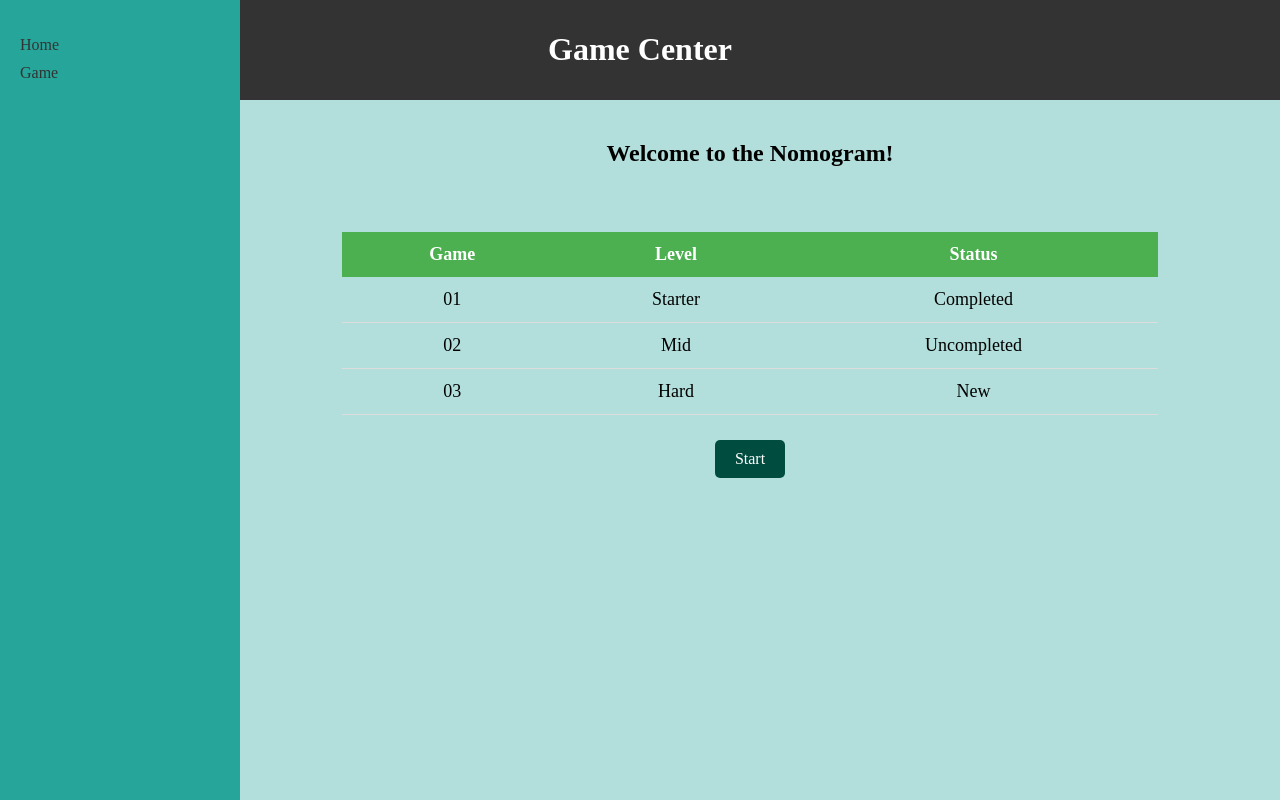
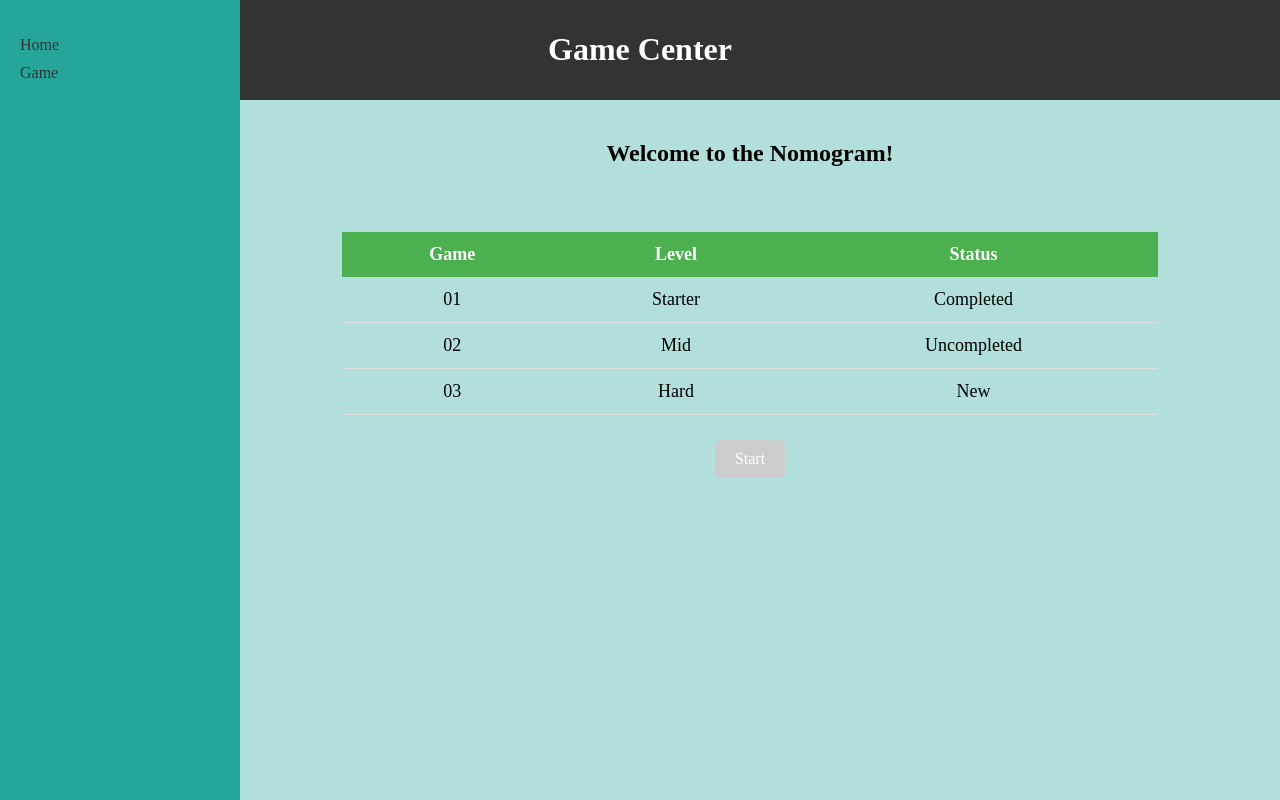
Before and after one commit to JanetZhu-personal/nomogram-app, a React (Create React App) app: page / in a window 1280 px wide. Built offline with nearby package versions, Linux system fonts and the light colour scheme.

Commit message:
navigate with game key

```diff
--- a/src/index.css
+++ b/src/index.css
@@ -72,7 +72,12 @@ body {
 }
 
 #start-btn:hover, .answer-popup-btn:hover {
-  background-color: #0056b3;  /* Darker blue on hover */
+  background-color: #0056b3;
+}
+
+#start-btn:disabled {
+  background-color: #cccccc;
+  cursor: not-allowed;
 }
 
 /* popups */
@@ -123,6 +128,10 @@ body {
   margin-top: 40px;
 }
 
+.selected-row {
+  background-color: #e6f7ff;
+}
+
 .game-table {
   width: 80%;
   border-collapse: collapse;
@@ -142,7 +151,7 @@ body {
 }
 
 .game-table tr:hover {
-  background-color: #1b5e20;
+  background-color: #e6f7ff;
   cursor: pointer;
 }
 
--- a/src/pages/home-page.js
+++ b/src/pages/home-page.js
@@ -12,9 +12,14 @@ function HomePage() {
         setDatabase(data);
     }, []);
 
+    const [selectedGameKey, setSelectedGameKey] = useState(null);
+    const handleRowClick = (key) => {
+        setSelectedGameKey(key);
+    };
+
     const navigate = useNavigate();
     const handleStartClick = () => {
-        navigate('/game');
+        navigate('/game/${selectedGameKey}');
     };
     return (
         <div>
@@ -36,18 +41,31 @@ function HomePage() {
                         <tbody>
                             {Object.keys(databaseDict).map((key) => {
                                 const item = databaseDict[key];
+                                const isSelected = selectedGameKey === key;
                                 return (
-                                <tr key={key}>
-                                    <td>{item.Key}</td>
-                                    <td>{item.Level}</td>
-                                    <td>{item.Status}</td>
-                                </tr>
+                                    <tr
+                                        key={key}
+                                        className={isSelected ? 'selected-row' : ''}
+                                        onClick={() => handleRowClick(key)}
+                                        style={{ cursor: 'pointer' }}
+                                    >
+                                        <td>{item.Key}</td>
+                                        <td>{item.Level}</td>
+                                        <td>{item.Status}</td>
+                                    </tr>
                                 );
                             })}
                         </tbody>
                     </table>
                 </div>
-                <button id="start-btn" onClick={handleStartClick}>Start</button>
+                <button
+                    id="start-btn"
+                    onClick={handleStartClick}
+                    disabled={!selectedGameKey}
+                    className={!selectedGameKey ? 'disabled-btn' : ''}
+                >
+                    Start
+                </button>
             </div>
         </div>
     );
--- a/src/routes/Routes.js
+++ b/src/routes/Routes.js
@@ -8,7 +8,7 @@ const AppRoutes = () => {
   return (
     <Routes>
       <Route path="/" element={<HomePage />} />
-      <Route path="/game/" element={<GamePage />} />
+      <Route path="/game/:gameKey" element={<GamePage />} />
     </Routes>
   );
 };
```
